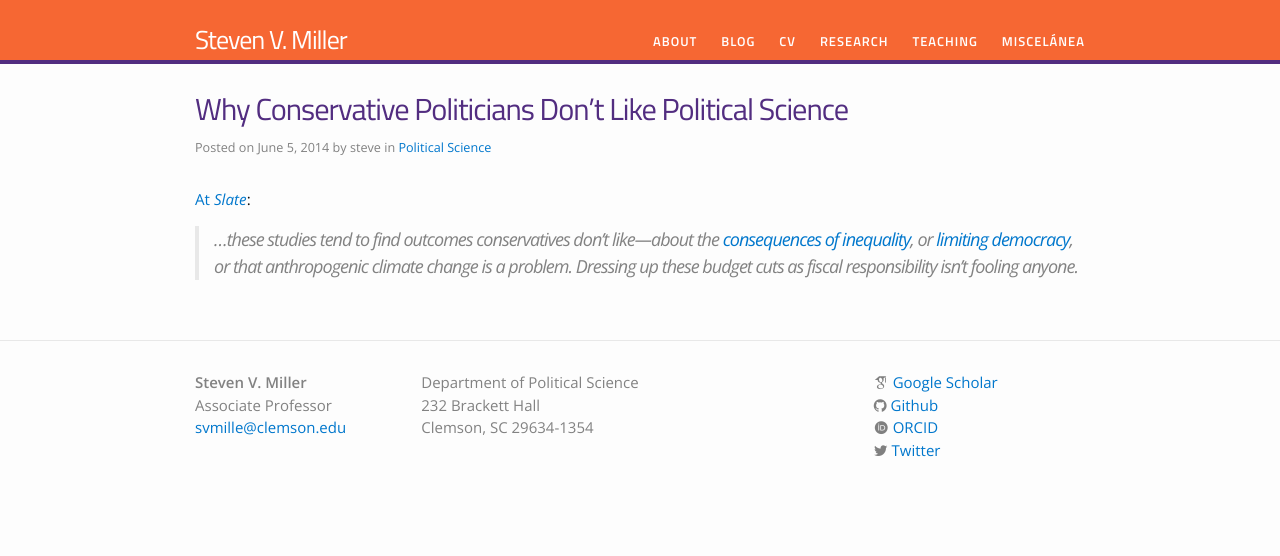
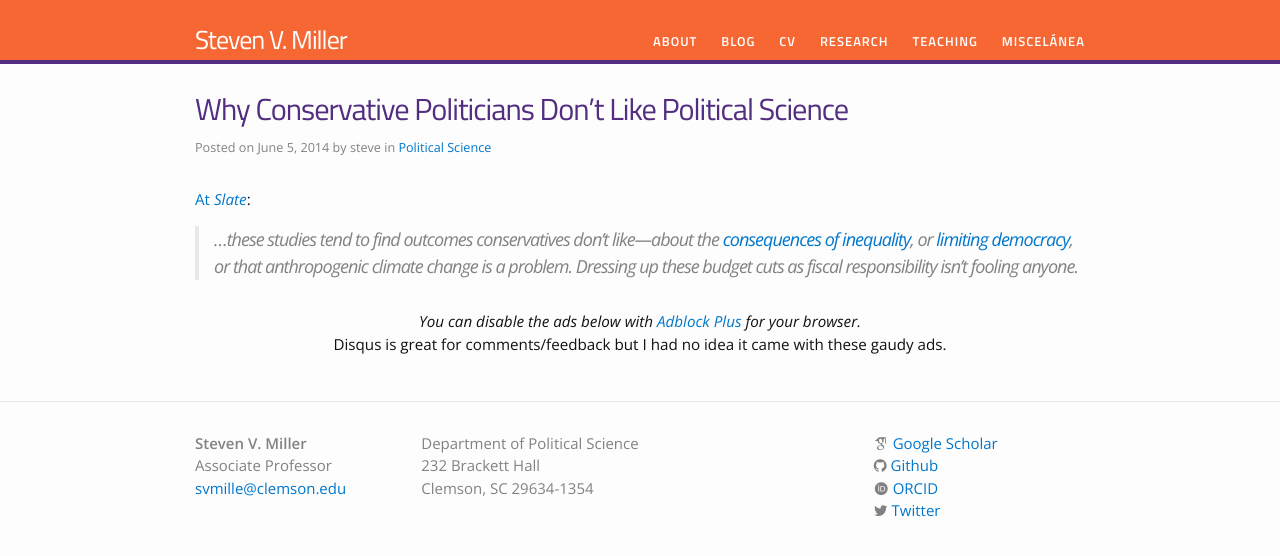
Before and after one commit to svmiller/svmiller.github.io, a Jekyll site: the page built from _posts/2014-06-05-why-conservative-politicians-dont-like-political-science.md, in a window 1280 px wide. Shown: the top 556 px of the page. Built offline with Jekyll 4.4.1, drawn with Linux system fonts in a browser that asks for light colours; nearby versions of some CDN libraries; some web fonts are replaced; comment, search, counter and statistics services are not loaded.

Commit message:
plug abp

```diff
--- a/_layouts/post.html
+++ b/_layouts/post.html
@@ -20,6 +20,8 @@ layout: default
     {{ content }}
   </article>
 
+<p><center><em>You can disable the ads below with <a href="https://adblockplus.org">Adblock Plus</a> for your browser.</em><br />Disqus is great for comments/feedback but I had no idea it came with these gaudy ads.</center></p>
+
 <div id="disqus_thread"></div>
 <div id="disqus_thread"></div>
 <script type="text/javascript">
```
